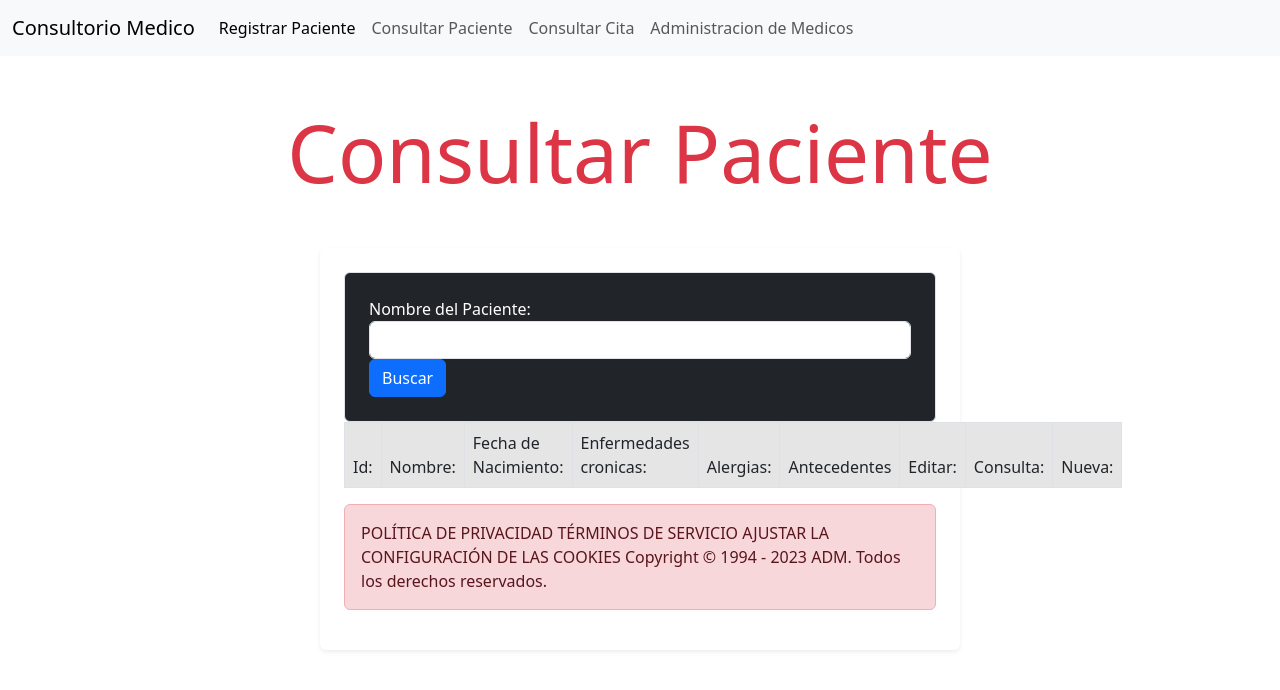
After one commit to equipo4poo/CentroMedico, a Flask app: page /conpac in a window 1280 px wide. The commit adds this page. Shown: the top 690 px of the page. Run offline with Flask 3, Linux system fonts and the light colour scheme; some libraries are stand-ins or nearby versions.

Commit message:
se grego consulta de pacientes y de citas

```diff
--- a/centromedico/app.py
+++ b/centromedico/app.py
@@ -30,6 +30,22 @@
 def registrarm():
     return render_template('adMedicos.html')
 
+@app.route('/registrarp')
+def registrarp():
+    return render_template('registrarPac.html')
+
+@app.route('/conpac')
+def concon():
+    return render_template('consultarPac.html')
+
+@app.route('/editar/<id>')
+def editar(id):
+    curEditar=mysql.connection.cursor()
+    curEditar.execute('Select * from adpac where idPac=%s',(id,))
+    consultid=curEditar.fetchone()
+
+    return render_template("editarPac.html",album=consultid)
+
 
 
 @app.route('/iniciar', methods=['POST'])
@@ -61,12 +77,15 @@
         CS.execute('insert into adpac (nombreP,fecha_nac,encronias,alergias,antecedentes) values(%s,%s,%s,%s,%s)',(nombre,fecha,enfermedades,alergias,antecedentes))
         mysql.connection.commit()
 
+        CS.execute('SELECT LAST_INSERT_ID()')
+        inserted_id = CS.fetchone()[0]
+
     flash('Usuario guardado')
-    return render_template("registrarCon.html")
+    return render_template("registrarCon.html", id=inserted_id)
 
 
-@app.route('/guardarc',methods=['POST'])
-def guardarc():
+@app.route('/guardarc/<id>',methods=['POST'])
+def guardarc(id):
     if request.method == 'POST':
         fecha= request.form['fecha']
         peso= request.form['peso']
@@ -78,7 +97,7 @@
         diagnostico= request.form['diagnostico']
         tratamiento= request.form['tratamiento']
         CS = mysql.connection.cursor()
-        CS.execute('insert into adcon (cfecha,peso,altura,temperatura,latidos,glucosa,sintomas,diagnostico,tratamiento) values(%s,%s,%s,%s,%s,%s,%s,%s,%s)',(fecha,peso,altura,temperatura,latidos,glucosa,sintomas,diagnostico,tratamiento))
+        CS.execute('insert into adcon (cfecha,peso,altura,temperatura,latidos,glucosa,sintomas,diagnostico,tratamiento,idp) values(%s,%s,%s,%s,%s,%s,%s,%s,%s,%s)',(fecha,peso,altura,temperatura,latidos,glucosa,sintomas,diagnostico,tratamiento,id))
         mysql.connection.commit()
 
     flash('Usuario guardado')
@@ -102,6 +121,45 @@
     flash('Usuario guardado')
     return render_template("registrarCon.html")
 
+
+
+
+@app.route('/consultarp', methods=['POST'])
+def consultarp():
+    if request.method == 'POST':
+        nombre= request.form['nombre']
+        curselect=mysql.connection.cursor()
+        curselect.execute('select * from adpac where nombreP like %s',("%"+nombre+"%",))
+        consulta=curselect.fetchall()
+        print(consulta)
+        return render_template('consultarPac.html',consultap=consulta)
+
+
+@app.route('/editarPaciente/<id>', methods=['POST'])
+def editarPaciente(id):
+    if request.method == 'POST':
+        nombreEdit= request.form['txtpacEdit']
+        nombre= request.form['txtpac']
+        fecha= request.form['fecha']
+        enfermedades= request.form['enfermedades']
+        alergias= request.form['alergias']
+        antecedentes= request.form['antecedentes']
+        CS= mysql.connection.cursor()
+        CS.execute("UPDATE adpac SET nombreP=%s, fecha_nac=%s, encronias=%s, alergias=%s, antecedentes=%s WHERE nombreP=%s", (nombre,fecha,enfermedades,alergias,antecedentes,nombreEdit))
+
+
+    return render_template('consultarPac.html')
+
+
+@app.route('/concit/<id>')
+def concit(id):
+
+    curselect=mysql.connection.cursor()
+    curselect.execute('select * from adcon where idp=%s',(id,))
+    consulta=curselect.fetchall()
+    print(consulta)
+    return render_template('consultarTodo.html',consultap=consulta)
+
 #ejecucion
 if __name__== '__main__':
     app.run(port= 5000, debug=True)
--- a/centromedico/templates/adMedicos.html
+++ b/centromedico/templates/adMedicos.html
@@ -3,6 +3,7 @@
 {%block body%}
 
 <h1 class="display-1 text-center mt-5 mb-5 text-danger" >Administracion Medicos</h1>
+<h2 class="display-1 text-center mt-5 mb-5 text-danger" >Insertar Medicos</h2>
 
 <div class="col-md-6 mt-5 rounded p-4 shadow-sm mx-auto">
     <div class="border rounded p-4 bg-dark text-white">
--- /dev/null
+++ b/centromedico/templates/consultarPac.html
@@ -0,0 +1,64 @@
+{%extends 'plantilla.html'%}
+
+{%block body%}
+
+<h1 class="display-1 text-center mt-5 mb-5 text-danger" >Consultar Paciente</h1>
+
+<div class="col-md-6 mt-5 rounded p-4 shadow-sm mx-auto">
+    <div class="border rounded p-4 bg-dark text-white">
+        <form class="Formulario" action="/consultarp" method="POST">
+
+            <div class="form-group">
+
+            <label for="RFC">Nombre del Paciente: </label>
+            <input type="text" class="form-control" name="nombre">
+
+
+            <button type="submit" class="btn btn-primary">Buscar</button>
+        </form>
+    </div>
+</div>
+
+<table class="table table-bordered">
+    <thead>
+        <tr class="table-active">
+            <td>Id:</td>
+            <td>Nombre:</td>
+            <td>Fecha de Nacimiento:</td>
+            <td>Enfermedades cronicas:</td>
+            <td>Alergias:</td>
+            <td>Antecedentes</td>
+            <td>Editar:</td>
+            <td>Consulta:</td>
+            <td>Nueva:</td>
+
+        </tr>
+    </thead>
+    <tbody>
+        {% for alb in consultap %}
+
+        <tr>
+            <td colspan="0" class="table-active">{{ alb[0] }}</td>
+            <td colspan="0" class="table-active">{{ alb[1] }}</td>
+            <td colspan="0" class="table-active">{{ alb[2] }}</td>
+            <td colspan="0" class="table-active">{{ alb[3] }}</td>
+            <td colspan="0" class="table-active">{{ alb[4] }}</td>
+            <td colspan="0" class="table-active">{{ alb[5] }}</td>
+            <td colspan="0" class="table-active">
+                <a href="/editar/{{ alb[0] }}">Editar</a>
+            </td>
+            <td colspan="0" class="table-active">
+                <a href="/concit/{{ alb[0] }}" >Ver archivo</a>
+            </td>
+            <td colspan="0" class="table-active">
+                <a href="/guardarc/{{ alb[0] }}" >Nueva Consulta</a>
+            </td>
+
+        </tr>
+    {% endfor %}
+    </tbody>
+</table>
+
+
+
+{%endblock%}
--- a/centromedico/templates/plantilla.html
+++ b/centromedico/templates/plantilla.html
@@ -16,10 +16,10 @@
           <div class="collapse navbar-collapse" id="navbarNav">
             <ul class="navbar-nav">
               <li class="nav-item">
-                <a class="nav-link active" aria-current="page" href="#">Registrar Paciente</a>
+                <a class="nav-link active" aria-current="page" href="/registrarp">Registrar Paciente</a>
               </li>
               <li class="nav-item">
-                <a class="nav-link" href="/registrarp">Consultar Paciente</a>
+                <a class="nav-link" href="/conpac">Consultar Paciente</a>
               </li>
               <li class="nav-item">
                 <a class="nav-link" href="#">Consultar Cita</a>
--- a/centromedico/templates/registrarCon.html
+++ b/centromedico/templates/registrarCon.html
@@ -2,11 +2,12 @@
 
 {%block body%}
 
-<h1 class="display-1 text-center mt-5 mb-5 text-danger" >Agregar Paciente</h1>
+
+<h1 class="display-1 text-center mt-5 mb-5 text-danger" >Agregar Consulta</h1>
 
 <div class="col-md-6 mt-5 rounded p-4 shadow-sm mx-auto">
     <div class="border rounded p-4 bg-dark text-white">
-        <form class="Formulario" action="/guardarc" method="POST">
+        <form class="Formulario" action="/guardarc/ {{id}}" method="POST">
 
             <div class="form-group">
 
```
Also changed, not shown: centromedico/templates/consultarTodo.html (added, +50 -0 lines), centromedico/templates/editarPac.html (added, +56 -0 lines).
